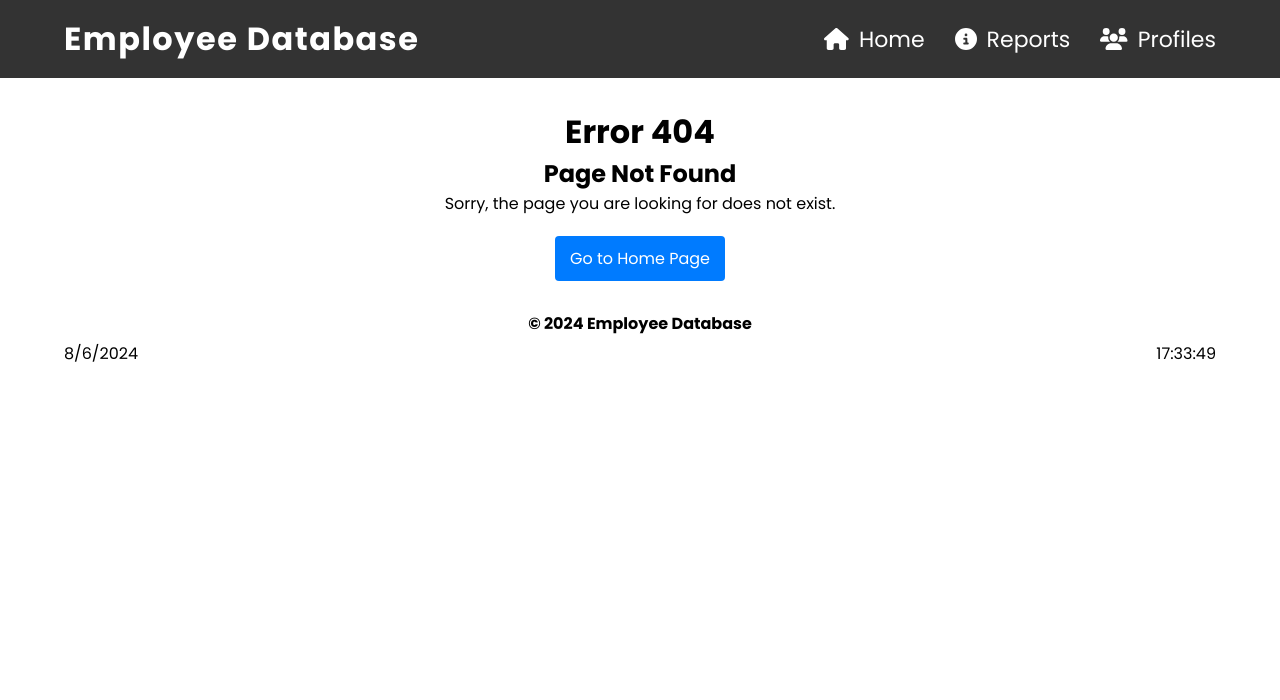
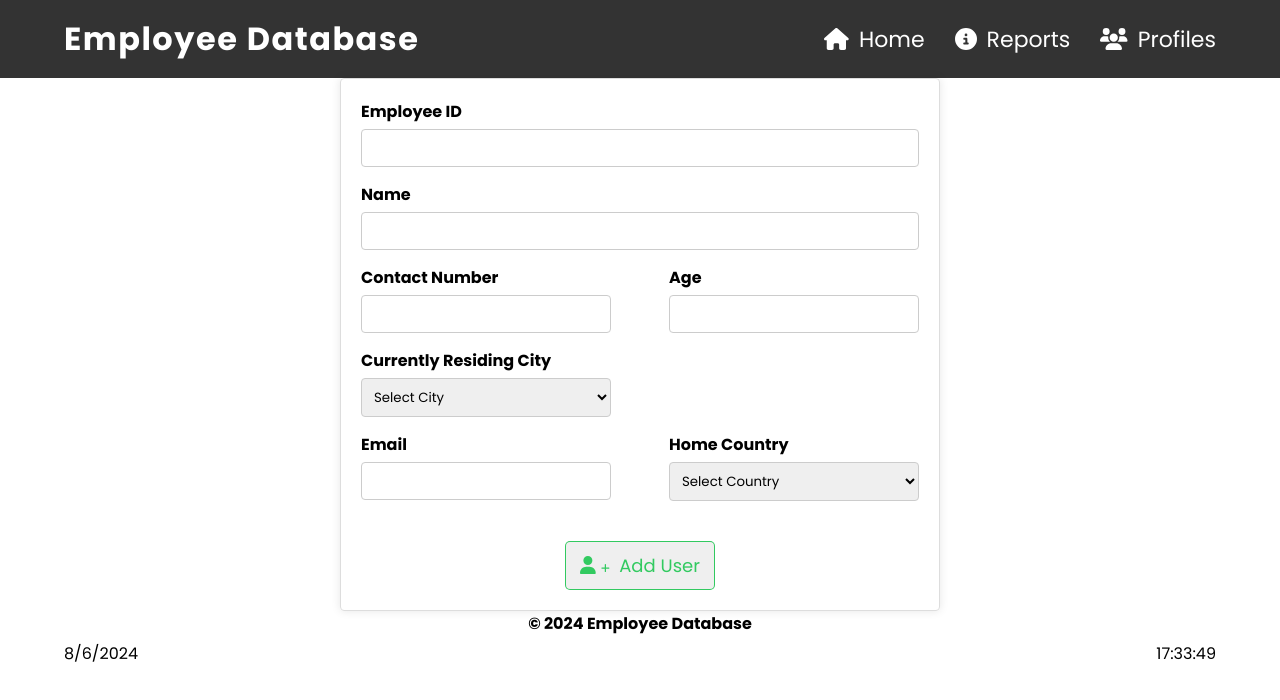
Before and after one commit to pathiik/employee-database, a React (Vite) app: page /add-user in a window 1280 px wide. Before the commit this address had no page. Shown: the top 700 px of the page. Built offline with nearby package versions, Linux system fonts and the light colour scheme.

Commit message:
userAdd Page

```diff
--- a/package.json
+++ b/package.json
@@ -15,6 +15,7 @@
     "@fortawesome/free-regular-svg-icons": "^6.6.0",
     "@fortawesome/free-solid-svg-icons": "^6.6.0",
     "@fortawesome/react-fontawesome": "^0.2.2",
+    "formik": "^2.4.6",
     "react": "^18.3.1",
     "react-dom": "^18.3.1",
     "react-router-dom": "^6.26.0"
--- a/src/components/addUserForm/AddUserForm.jsx
+++ b/src/components/addUserForm/AddUserForm.jsx
@@ -8,8 +8,14 @@ import { faUser, faPlus } from "@fortawesome/free-solid-svg-icons";
 import countriesData from "./countriesData.json";
 import citiesData from "./citiesData.json";
 import "./addUserForm.css";
+import UserAddedPage from "../../pages/addUserPage/UserAddedPage";
+
+import { useNavigate } from "react-router-dom";
 
 const AddUserForm = () => {
+
+    const navigate = useNavigate();
+
     const [cities, setCities] = useState([]);
     const [countries, setCountries] = useState([]);
 
@@ -21,7 +27,7 @@ const AddUserForm = () => {
     const ValidationSchema = Yup.object({
         employeeID: Yup.number().typeError("Employee ID must be a number").required("Employee ID is required"),
         name: Yup.string().required("Name is required"),
-        contactNumber: Yup.number().typeError("Contact Number must be a number").required("Contact Number is required"),
+        contactNumber: Yup.number().typeError("Contact Number must be a number"),
         age: Yup.number().typeError("Age must be a number").min(16, "Age must be at least 16").required("Age is required"),
         email: Yup.string().email("Invalid email"),
         city: Yup.string().required("Currently residing city is required"),
@@ -44,6 +50,7 @@ const AddUserForm = () => {
             onSubmit={(values, { resetForm }) => {
                 console.log(values);
                 resetForm();
+                navigate('/user-added')
             }}
         >
             {() => (
--- /dev/null
+++ b/src/pages/addUserPage/AddUserPage.jsx
@@ -0,0 +1,18 @@
+import React from 'react'
+import AddUserForm from '../../components/addUserForm/AddUserForm'
+import Header from '../../components/header/Header'
+import Footer from '../../components/footer/Footer'
+
+const AddUserPage = () => {
+    return (
+        <>
+            <Header />
+            <main className='add-user-main'>
+                <AddUserForm />
+            </main>
+            <Footer />
+        </>
+    )
+}
+
+export default AddUserPage
--- /dev/null
+++ b/src/pages/addUserPage/UserAddedPage.jsx
@@ -0,0 +1,21 @@
+import React from "react";
+import { Link } from "react-router-dom";
+import Header from "../../components/header/Header";
+import Footer from "../../components/footer/Footer";
+
+
+const UserAddedPage = () => {
+    return (
+        <>
+            <Header />
+            <div className="container">
+                <h1>User Added</h1>
+                <h2>User has been added to the database.</h2>
+                <Link className="homepage-btn" to="/">Go to Home Page</Link>
+            </div>
+            <Footer />
+        </>
+    );
+}
+
+export default UserAddedPage;
```
Also changed, not shown: src/App.jsx (+11 -1 lines), 1 other file (tests, documents, lock files or other folders).
